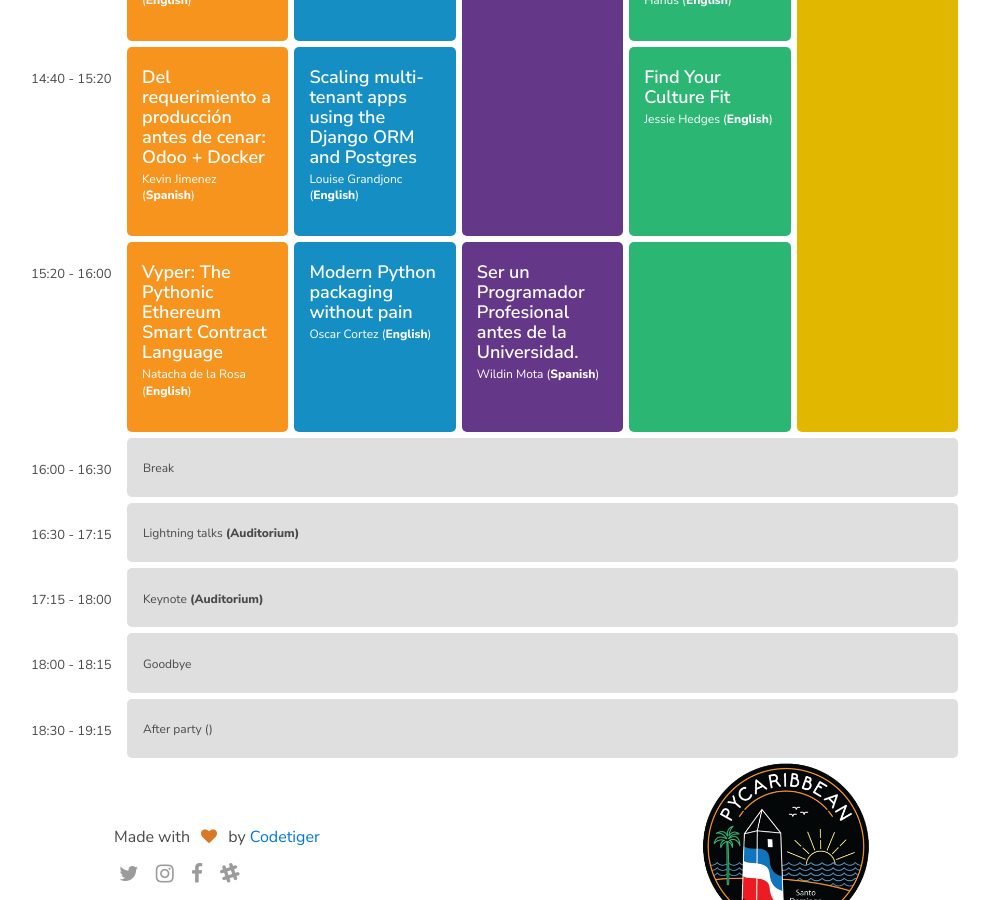
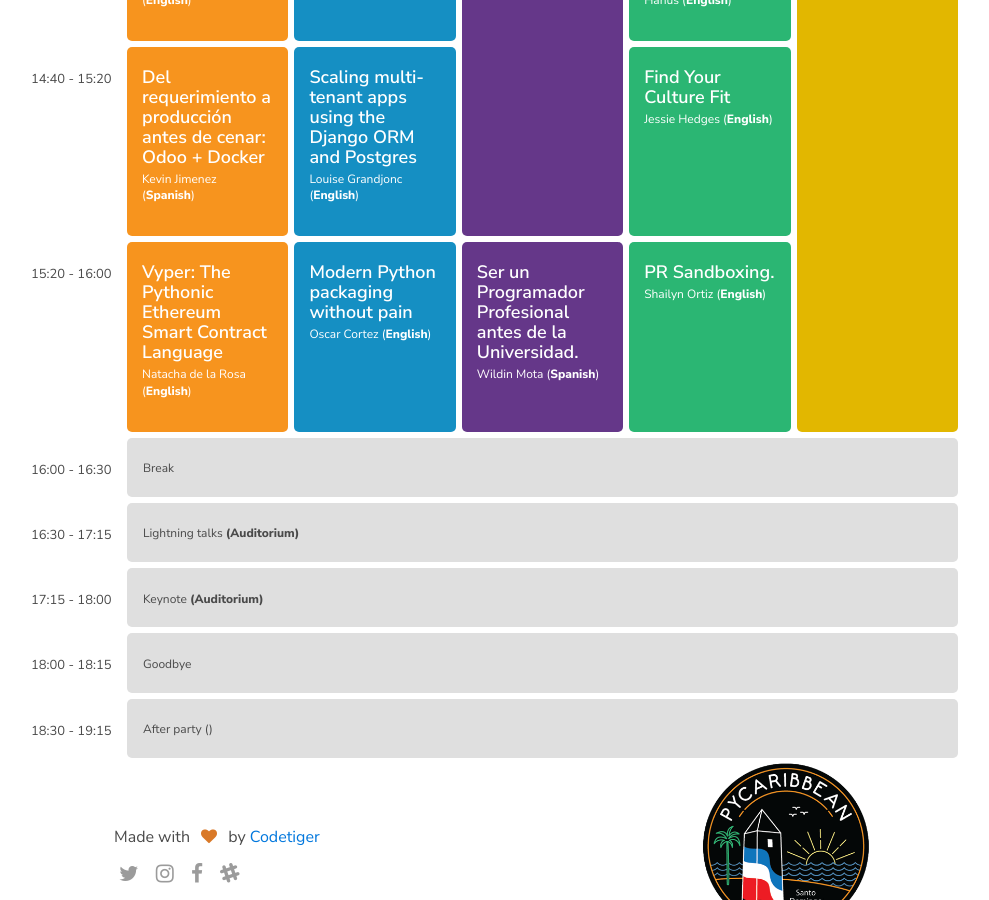
Before and after one commit to pycaribbean/pycaribbean.github.io, a Jekyll site: the page built from schedule.html, in a window 1280 px wide and 900 px high, scrolled down 3561 px. Shown: the whole window, without its empty margins (144-1133 px from the left). Built offline with Jekyll 4.4.1, drawn with Linux system fonts in a browser that asks for light colours; nearby versions of some CDN libraries; library files that are not in the unit come from our copies.

Commit message:
Add missing talk

```diff
--- a/schedule.html
+++ b/schedule.html
@@ -420,6 +420,8 @@
                 <p><a href="/speaker/wildin-mota/" style="color:inherit;">Wildin Mota</a> (<b>Spanish</b>)</p>
             </div>
             <div class="lecture green">
+                <h4><a style="color:inherit;">PR Sandboxing.</a></h4>
+                <p><a style="color:inherit;">Shailyn Ortiz</a> (<b>English</b>)</p>
             </div>
 
             <!-- ////////////// End Row ////////////// -->
```
